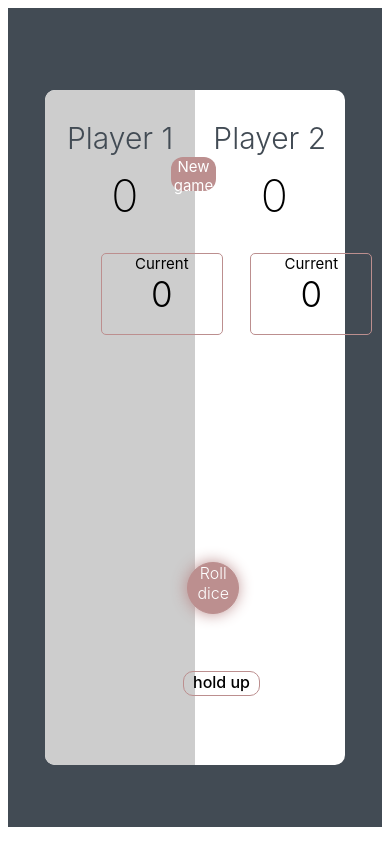
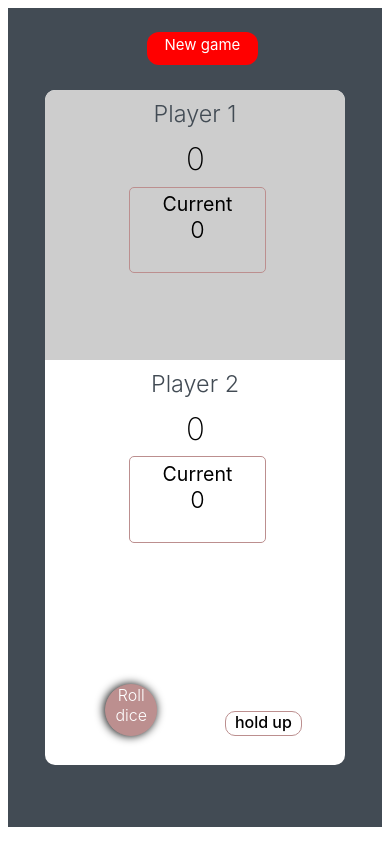
Before and after one commit to albertoazinar/dice-game, a plain HTML site: page gameUI.html in a window 390 px wide. Drawn offline with Linux system fonts and the light colour scheme.

Commit message:
the game is already responsive game

```diff
--- a/_javascript/rules.js
+++ b/_javascript/rules.js
@@ -28,7 +28,7 @@ document.getElementById('hold').addEventListener('click', function(){
 
         document.getElementById('score-'+activePlayer).textContent = scores[activePlayer];
 
-        if(scores[activePlayer]>= 5){
+        if(scores[activePlayer]>= 100){
             document.querySelector('#name-'+activePlayer).textContent = 'Winner!';
             document.querySelector('.dice').style.display = 'none';
             document.querySelector('.player-'+activePlayer+'-panel').classList.add('.winner')
--- a/_style/style.css
+++ b/_style/style.css
@@ -19,6 +19,7 @@
     border-radius: 10px;
     border: none;
     display:flex;
+    flex-direction:row;
 }
 
 .player-0-panel{
@@ -156,3 +157,86 @@
     font-weight: 400;
     color:red;
 }
+
+@media only screen and (max-width:940px){
+    #container{
+        flex-direction: column;
+    }
+
+    .player-0-panel{
+        width: 100%;
+        height: 40%;
+        border-top-right-radius: 10px;
+        border-bottom-left-radius: 0px;
+        margin: 0 auto;
+    }
+
+    .player-1-panel{
+        width: 100%;
+        height: 50%;
+        margin: 0 auto;
+    }
+
+
+    .player-name{
+        font-size: 6vw;
+        /*font-weight: 300;
+        font-family: var(--my-font);*/
+        margin-top: 3%;
+        /*text-align: center;
+        color: #424B54;*/
+    }
+
+    .player-score{
+        font-size:8vw;
+        margin-left: 47%;
+    }
+    .player-current-box{
+        position: relative;
+        width: 45%;
+        height: 10vh;
+        margin-left: 28%;
+        margin-top: 4%;
+        bottom: 1%;
+    }
+
+    .player-current-lable{
+        position: relative;
+        top: 5%;
+        font-size: 5vw;
+    }
+
+    .player-current-score{
+        position: relative;
+        top: 4%;
+        font-size: 6vw;
+    }
+
+    #roll{
+        top: 88%;
+        left: 20%;
+        box-shadow:-1px 0px 10px 0px #000000;
+    }
+
+    #hold{
+        top: 92%;
+        left: 60%;
+    }
+
+    .dice{
+        width: 9%x;
+        height: 9%;
+        top: 77%;
+        left: 75%;
+    }
+
+    #new-game{
+        width:35%;
+        height:4%;
+        top: -8.5%;
+        left: 34%;
+        font-size: 15px;
+        background: red;
+        padding: 1%;
+    }
+}
--- a/gameUI.html
+++ b/gameUI.html
@@ -1,9 +1,8 @@
 <!DOCTYPE html>
 <html>
     <head>
-
         <link rel="stylesheet" type="text/css" href="_style/style.css">
-
+        <meta name="viewport" content="width=device-width, initial-scale=1.0">
     </head>
     <body>
         <section id="wrapper">
```
